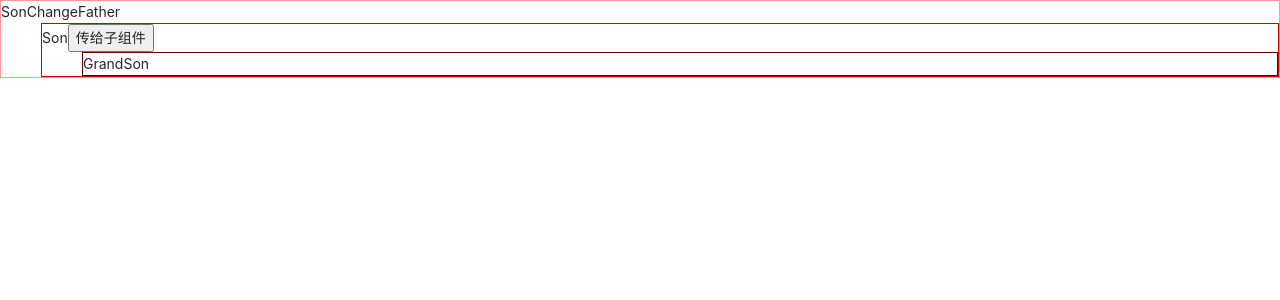
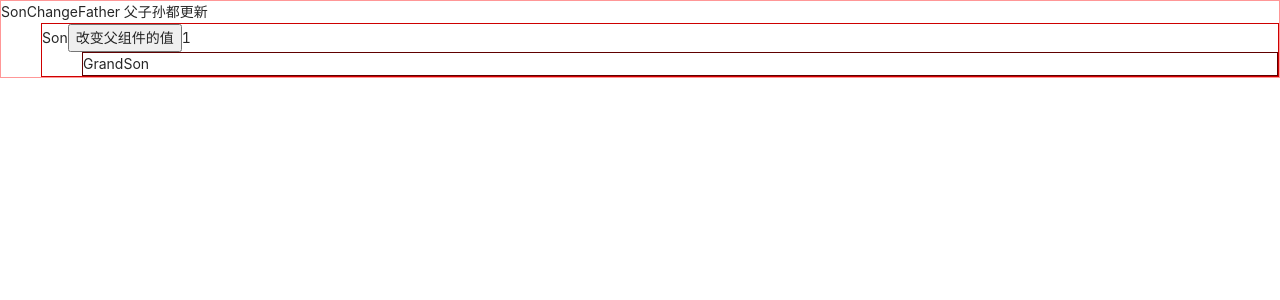
Before and after one commit to caozhengqian/react17-struggle, a React (Create React App) app: page /sonChangeFather in a window 1280 px wide. Shown: the top 300 px of the page. Built offline with nearby package versions, Linux system fonts and the light colour scheme.

Commit message:
add 子组件改变父组件

```diff
--- /dev/null
+++ b/src/api/data.js
@@ -0,0 +1 @@
+export const homeData = { success: true, data: { a: "aa" } };
--- a/src/view/life/SonChangeFather/Son.js
+++ b/src/view/life/SonChangeFather/Son.js
@@ -31,13 +31,14 @@ export default class Son extends React.Component {
     console.log(`%c       Son-->7、componentWillUnmount`, "color:#CE0000");
   }
   handleClick(){
-    this.setState({toSonData: this.state.toSonData+1})
+    this.props.toSonFuns()
   }
   render() {
     return (
         <div className="Son">
           Son
-          <button  onClick={() => this.handleClick()}>传给子组件</button>
+          <button  onClick={() => this.handleClick()}>改变父组件的值</button>
+          {this.props.toSonData}
           <GrandSon/>
         </div>
     );
--- a/src/view/life/SonChangeFather/SonChangeFather.js
+++ b/src/view/life/SonChangeFather/SonChangeFather.js
@@ -3,19 +3,45 @@ import "./index.less";
 import Son from './Son'
 export default class SonChangeFather extends React.Component {
   constructor(props) {
+    console.log(`%c Father-->1、constructor`, "color:#FF9797");
     super(props);
-    this.state = {};
+    this.state = {
+      aa:1
+    };
   }
+  static getDerivedStateFromProps(props, state){
+    console.log(`%c Father-->1、getDerivedStateFromProps`, "color:#FF9797");
+    return null;
+  }
+  componentDidMount() {
+    console.log(`%c Father-->1、componentDidMount`, "color:#FF9797");
+  }
+  shouldComponentUpdate(){
+    console.log(`%c Father-->1、shouldComponentUpdate`, "color:#FF9797");
+    return true
+  }
+  getSnapshotBeforeUpdate(){
+    console.log(`%c Father-->1、getSnapshotBeforeUpdate`, "color:#FF9797");
+    return null;
+  }
+  componentDidUpdate(){
+    console.log(`%c Father-->1、componentDidUpdate`, "color:#FF9797");
+  }
+  componentWillUnmount(){
+    console.log(`%c Father-->1、componentWillUnmount`, "color:#FF9797");
+  }
+ toSonFun(){
 
-  componentDidMount() {
-
-  }
-
+   this.setState({'aa': this.state.aa+1})
+   console.log(`%c ${this.state.aa}`, "color:red");
+ }
   render() {
     return (
         <div className="sonChangeFather">
-          SonChangeFather
-          <Son/>
+          SonChangeFather 父子孙都更新
+          <Son
+              toSonData={this.state.aa}
+              toSonFuns={()=>this.toSonFun()}/>
         </div>
     );
   }
```
Also changed, not shown: src/api/request.js (added, +26 -0 lines).
